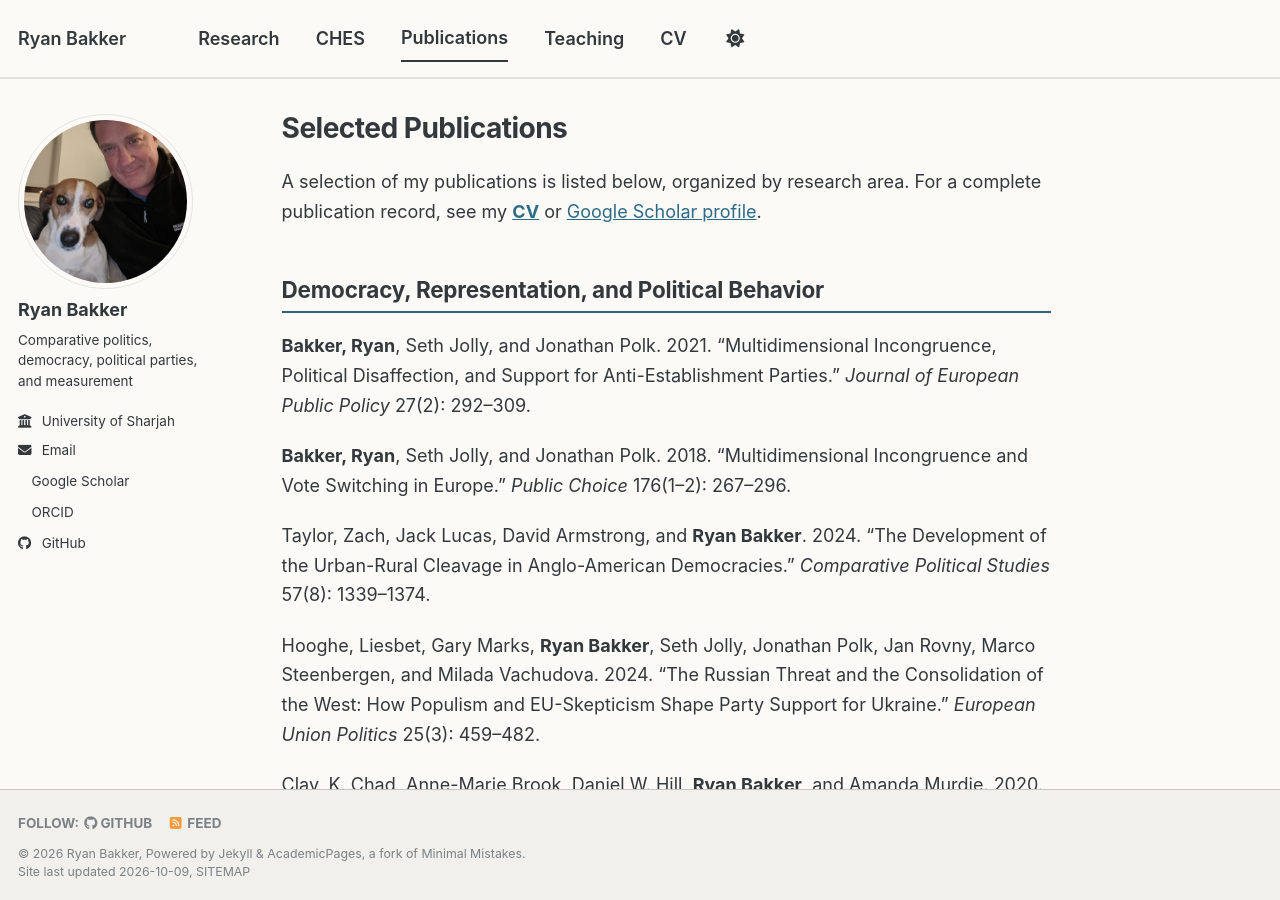
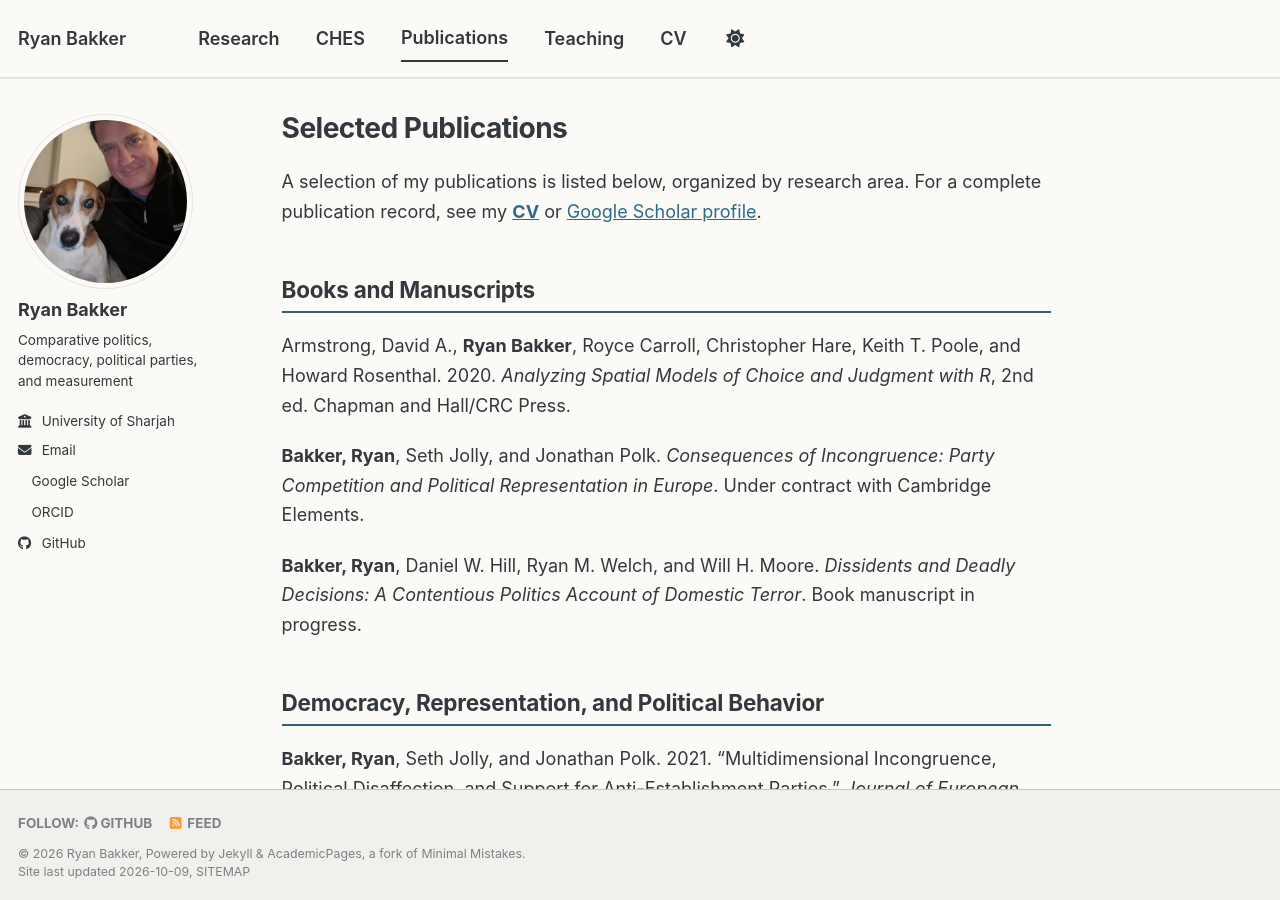
Before and after one commit to ryanbakker-ps/ryanbakker-ps.github.io, a Jekyll site: the page built from _pages/publications.md, in a window 1280 px wide and 900 px high. Built offline with Jekyll 4.4.1, drawn with Linux system fonts in a browser that asks for light colours; a style sheet for code colours, icons or effects is not loaded.

Commit message:
Update publications with new books and manuscripts
Added new publications including books and manuscripts to the publications page.

```diff
--- a/_pages/publications.md
+++ b/_pages/publications.md
@@ -6,6 +6,14 @@ author_profile: true
 ---
 
 A selection of my publications is listed below, organized by research area. For a complete publication record, see my **[CV](/cv/)** or [Google Scholar profile](https://scholar.google.com/citations?user=CKUa8eUAAAAJ&hl=en).
+
+## Books and Manuscripts
+
+Armstrong, David A., **Ryan Bakker**, Royce Carroll, Christopher Hare, Keith T. Poole, and Howard Rosenthal. 2020. *Analyzing Spatial Models of Choice and Judgment with R*, 2nd ed. Chapman and Hall/CRC Press.
+
+**Bakker, Ryan**, Seth Jolly, and Jonathan Polk. *Consequences of Incongruence: Party Competition and Political Representation in Europe*. Under contract with Cambridge Elements.
+
+**Bakker, Ryan**, Daniel W. Hill, Ryan M. Welch, and Will H. Moore. *Dissidents and Deadly Decisions: A Contentious Politics Account of Domestic Terror*. Book manuscript in progress.
 
 ## Democracy, Representation, and Political Behavior
 
```
